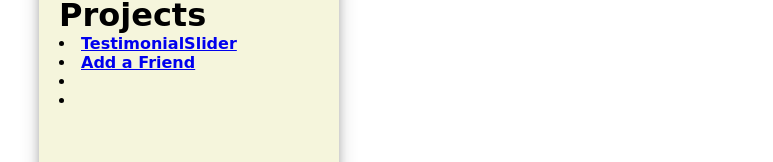
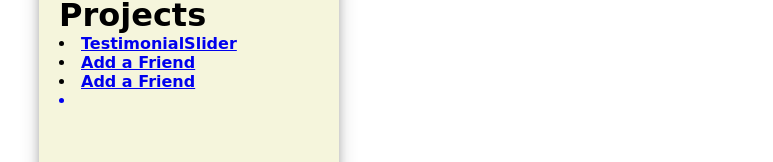
Before and after one commit to madgulas/JavaScriptMini, a plain HTML site: page list.html in a window 1280 px wide. Shown: the part 239-401 px from the top of the page, without its empty margins (451-1224 px from the left). Drawn offline with Linux system fonts and the light colour scheme.

Commit message:
Update list.html

```diff
--- a/list.html
+++ b/list.html
@@ -13,7 +13,7 @@
         <div id="l"><h1>Links to other Projects</h1>
             <li><a href="Slider/Index1.html"><b>TestimonialSlider</b></a></li>
             <li><a href="AddFriend/index.html"><b>Add a Friend</b></a></li>
-            <li></li>
+            <li><a href="Tip Calculator/index.html"><b>Add a Friend</b></li>
             <li></li>
         </div>
 
```
